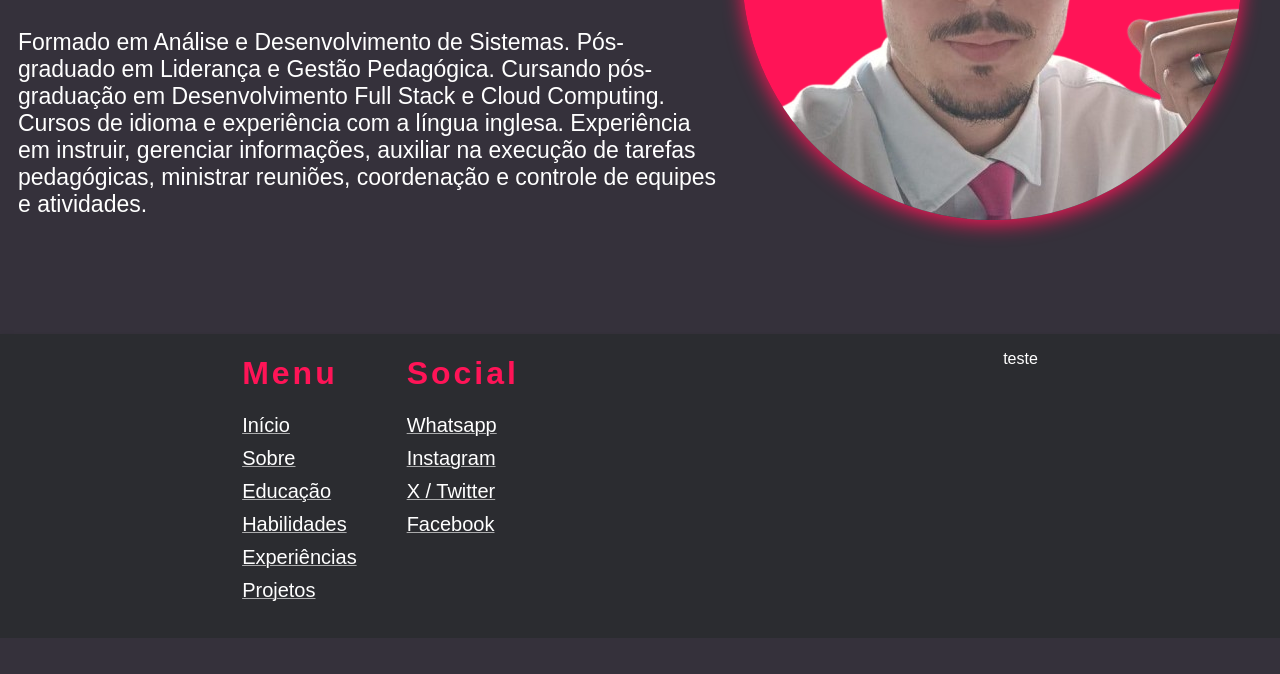
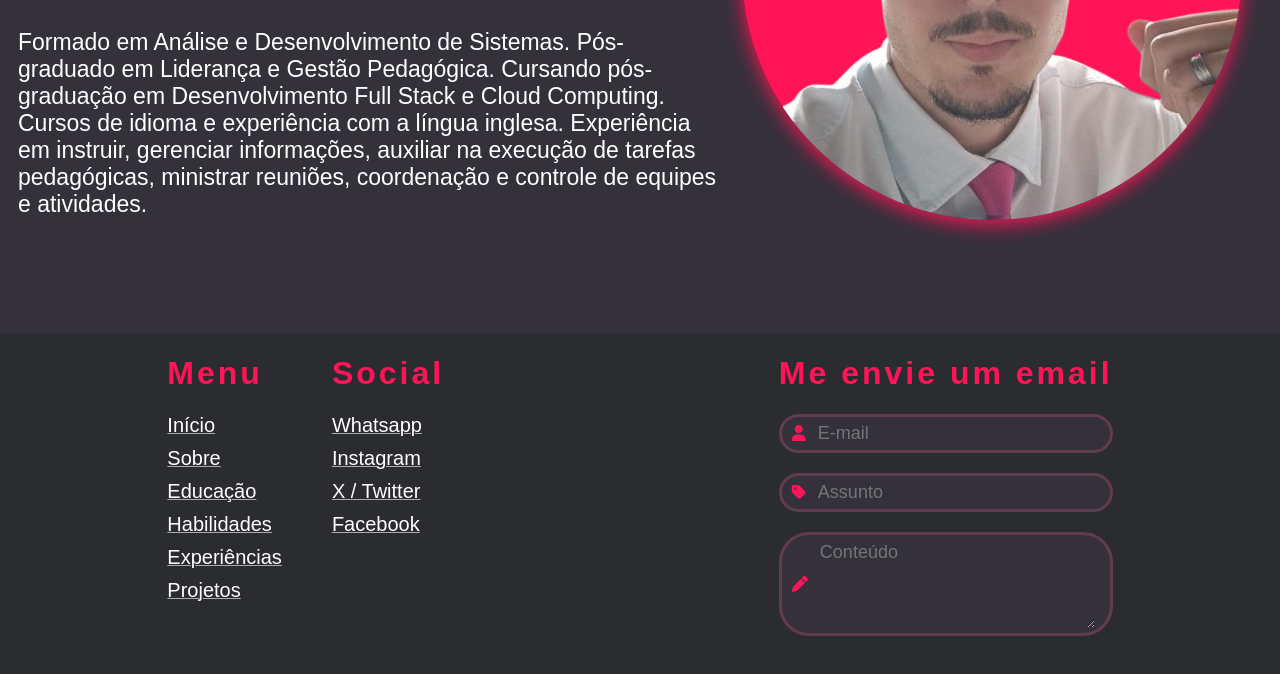
Before and after one commit to digsales/Meu-curriculo-virtual, a plain HTML site: page index.html in a window 1280 px wide. Shown: the part 480-1154 px from the top of the page. Before the commit the page ends 1118 px from the top, so only its background shows below. Drawn offline with Linux system fonts and the light colour scheme; a web font is replaced by a local one.

Commit message:
ajuste inputs do rodape

```diff
--- a/css/style.css
+++ b/css/style.css
@@ -196,14 +196,14 @@ footer .cabecalho {
   height: auto;
   padding-bottom: 20px;
 }
+footer h1 {
+  color: var(--cor-primaria);
+  letter-spacing: 3px;
+}
 footer .menuSocial {
   display: flex;
   flex-direction: row;
   gap: 50px;
-}
-footer .menuSocial h1 {
-  color: var(--cor-primaria);
-  letter-spacing: 3px;
 }
 footer .menuSocial ul {
   list-style-type: none;
@@ -218,6 +218,36 @@ footer .menuSocial li a {
   text-decoration: underline;
   text-decoration-thickness: 1px;
   text-decoration-color: rgba(255, 255, 255, 0.6);
+}
+footer .entrada {
+  display: flex;
+  flex-direction: row;
+  align-items: center;
+  padding: 5px 15px 5px 10px;
+  margin-bottom: 20px;
+  background-color: var(--cor-fundo1);
+  border: 2;
+  border-radius: 30px;
+  border-color: var(--cor-terciaria);
+  border-style: solid;
+}
+footer .entrada i {
+  margin-right: 10px;
+  color: var(--cor-primaria);
+}
+footer .entrada input,
+footer .entrada textarea {
+  width: 100%;
+  background-color: transparent;
+  border: 0;
+  color: var(--cor-texto);
+  font-size: 18px;
+  font-family: var(--fonte-principal);
+}
+footer .entrada input:focus,
+footer .entrada textarea:focus {
+  outline: none;
+  border: 0;
 }
 
 /* Responsividade */
--- a/index.html
+++ b/index.html
@@ -92,8 +92,22 @@
             </ul>
           </div>
         </div>
-        <div class="envioEmail">
-          <p>teste</p>
+        <div class="enviarEmail">
+          <h1>Me envie um email</h1>
+          <div>
+            <div class="entrada">
+              <i class="fa-solid fa-user"></i>
+              <input type="email" id="email" placeholder="E-mail" />
+            </div>
+            <div class="entrada">
+              <i class="fa-solid fa-tag"></i>
+              <input type="text" id="assunto" placeholder="Assunto" />
+            </div>
+            <div class="entrada">
+              <i class="fa-solid fa-pen"></i>
+              <textarea id="conteudo" rows="4" style="resize: vertical; width: 100%" placeholder="Conteúdo"></textarea>
+            </div>
+          </div>
         </div>
       </div>
     </footer>
```
